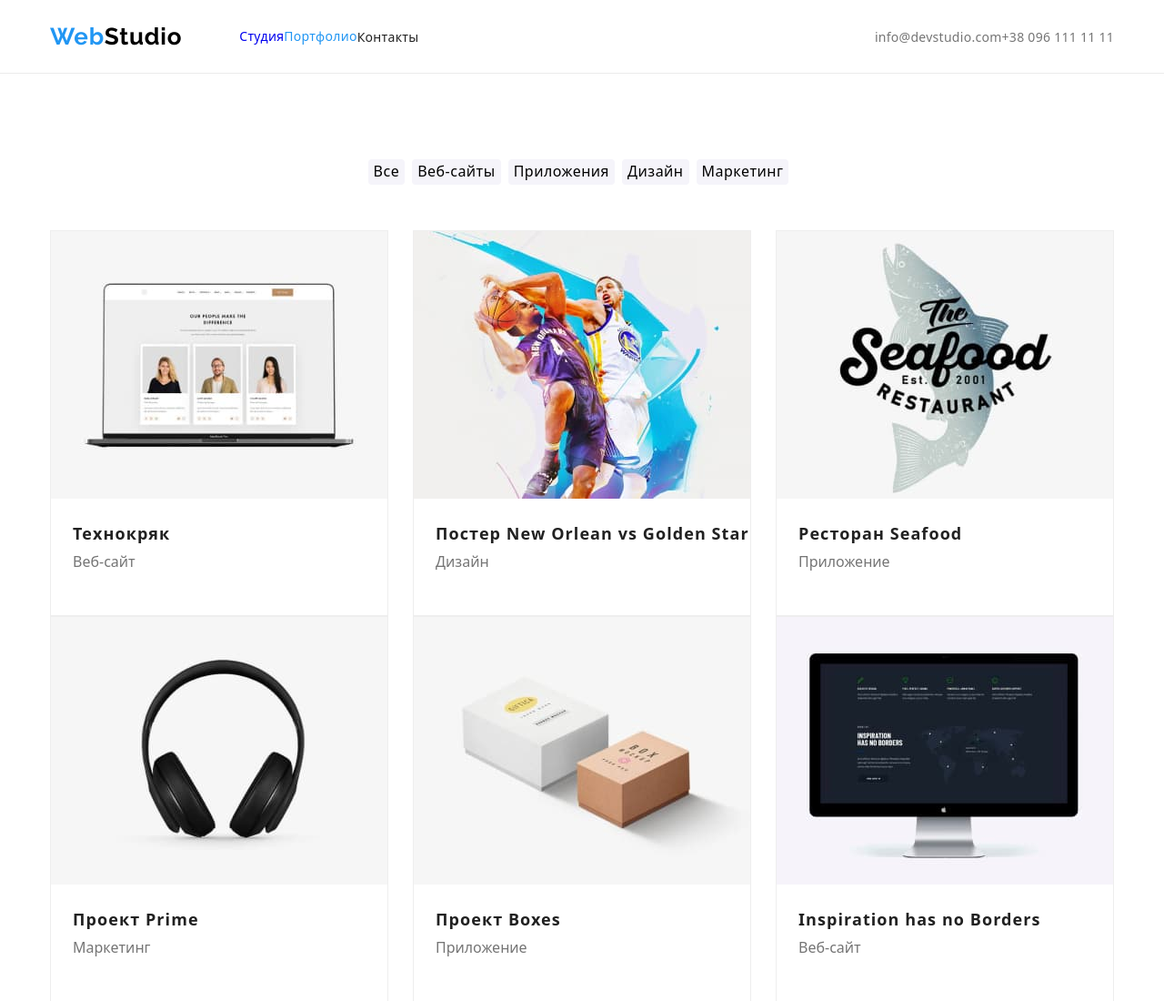
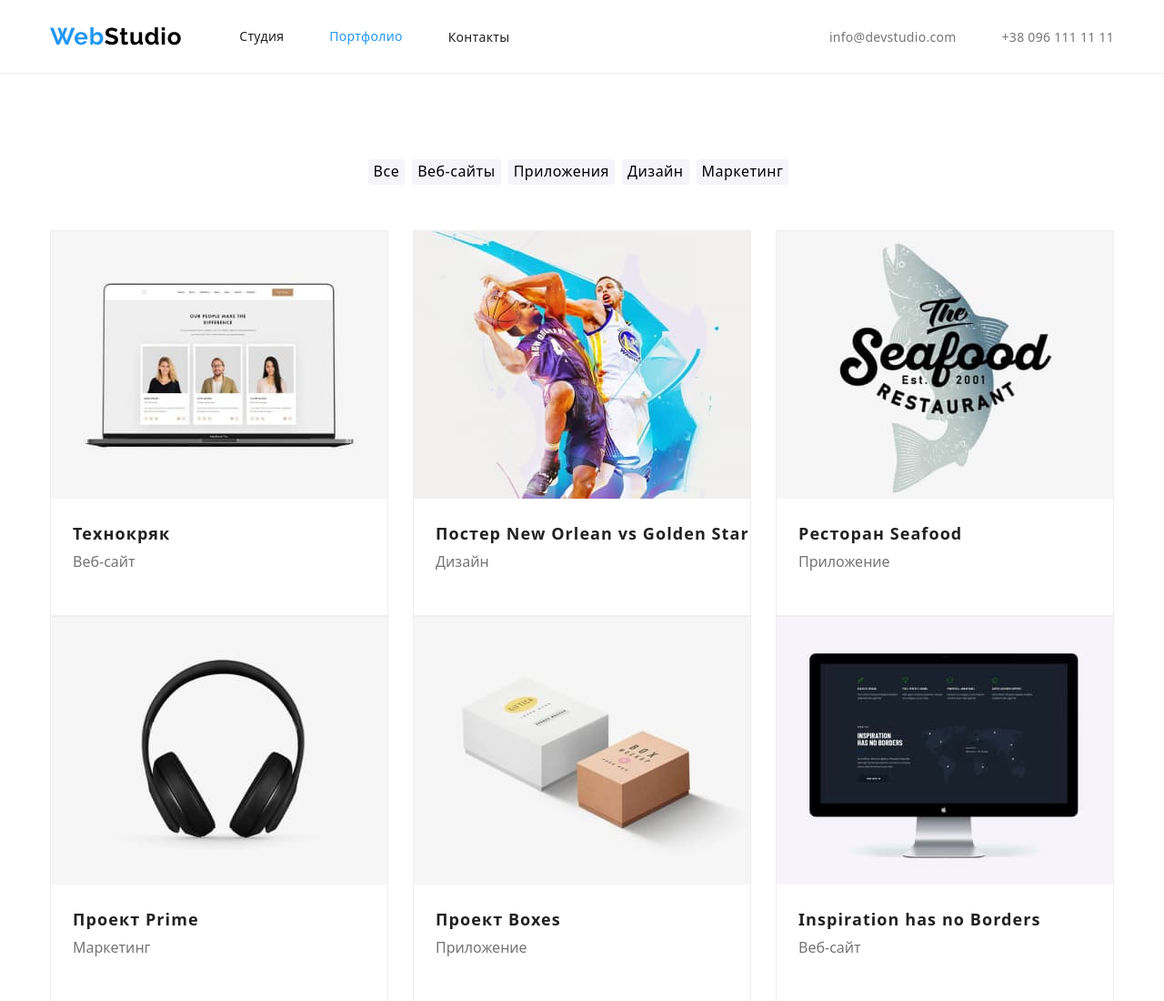
Before and after one commit to 777Nalsur777/goit-markup-hw-03, a plain HTML site: page portfolio.html in a window 1280 px wide. Shown: the top 1100 px of the page at 91% size. Drawn offline with nearby package versions, Linux system fonts and the light colour scheme.

Commit message:
adjustments added

```diff
--- a/portfolio.html
+++ b/portfolio.html
@@ -28,27 +28,25 @@
                     class="logo-name2">Studio</span></a>
             <nav>
                 <ul class="list-style nav-items">
-                    <li><a href="./index.html"
-                            class="nav-item-margin link-decor link-hover header-nav-contacts-style">Студия</a>
+                    <li class="nav-items-li"><a href="./index.html"
+                            class="nav-item-margin link-decor link-hover header-nav-style header-nav-contacts-style">Студия</a>
                     </li>
-                    <li><a href="./portfolio.html"
-                            class="nav-item-margin link-decor link-hover header-nav-style header-nav-style-active header-nav-contacts-style ">Портфолио</a>
+                    <li class="nav-items-li"><a href="./portfolio.html"
+                            class="nav-item-margin link-decor link-hover header-nav-style-active header-nav-contacts-style ">Портфолио</a>
                     </li>
-                    <li><a href=""
+                    <li class="nav-items-li"><a href=""
                             class="nav-item-margin-last link-decor link-hover header-nav-style header-nav-contacts-style ">Контакты</a>
                     </li>
                 </ul>
             </nav>
-            <div class="header-mail-tel">
-                <ul class="list-style nav-items">
-                    <li><a href="mailto:info@devstudio.com"
-                            class="link-hover link-decor header-contacts-style header-nav-contacts-style">info@devstudio.com</a>
-                    </li>
-                    <li><a href="tel:+380961111111"
-                            class="nav-item-padding-last link-hover link-decor header-contacts-style header-nav-contacts-style">+38
-                            096 111 11 11</a></li>
-                </ul>
-            </div>
+            <ul class="list-style nav-items header-mail-tel">
+                <li class="header-mail-tel-li"><a href="mailto:info@devstudio.com"
+                        class="link-hover link-decor header-contacts-style header-nav-contacts-style">info@devstudio.com</a>
+                </li>
+                <li class="header-mail-tel-li"><a href="tel:+380961111111"
+                        class="nav-item-padding-last link-hover link-decor header-contacts-style header-nav-contacts-style">+38
+                        096 111 11 11</a></li>
+            </ul>
         </div>
     </header>
     <main>
```
